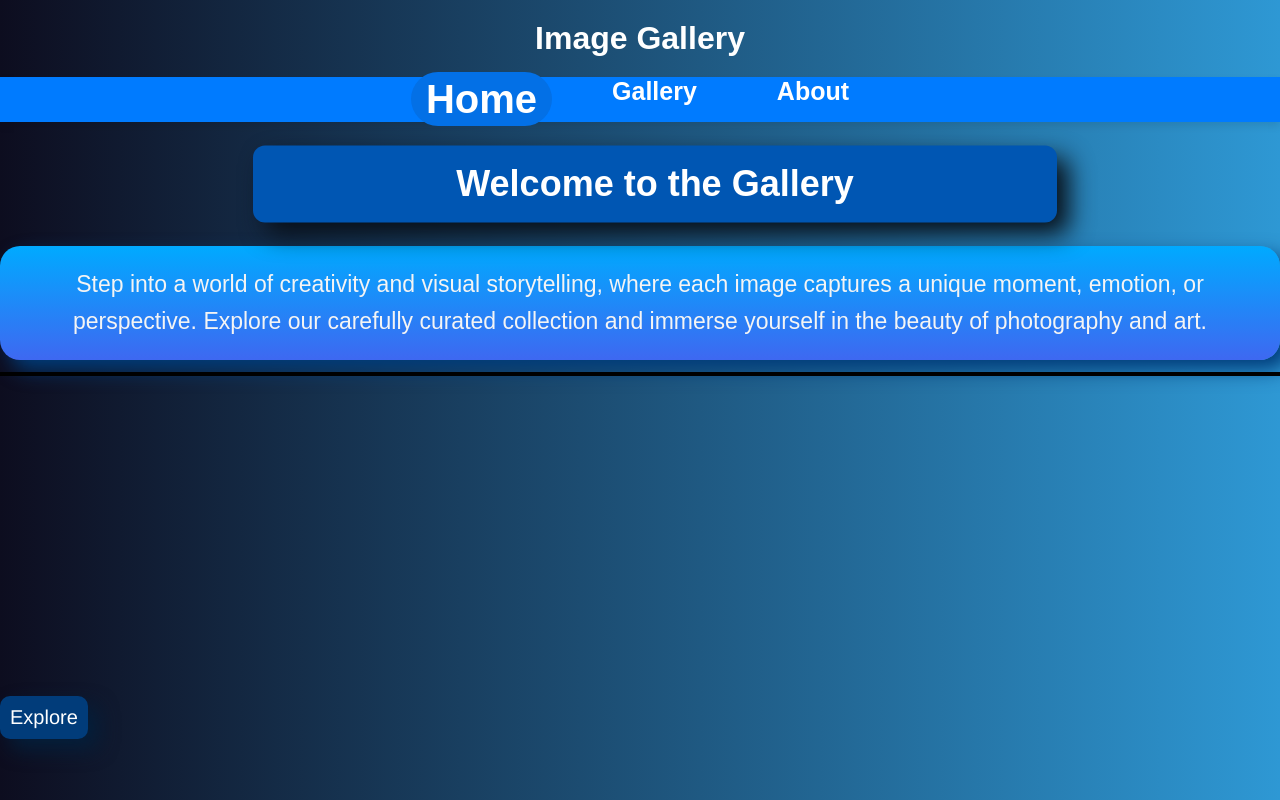
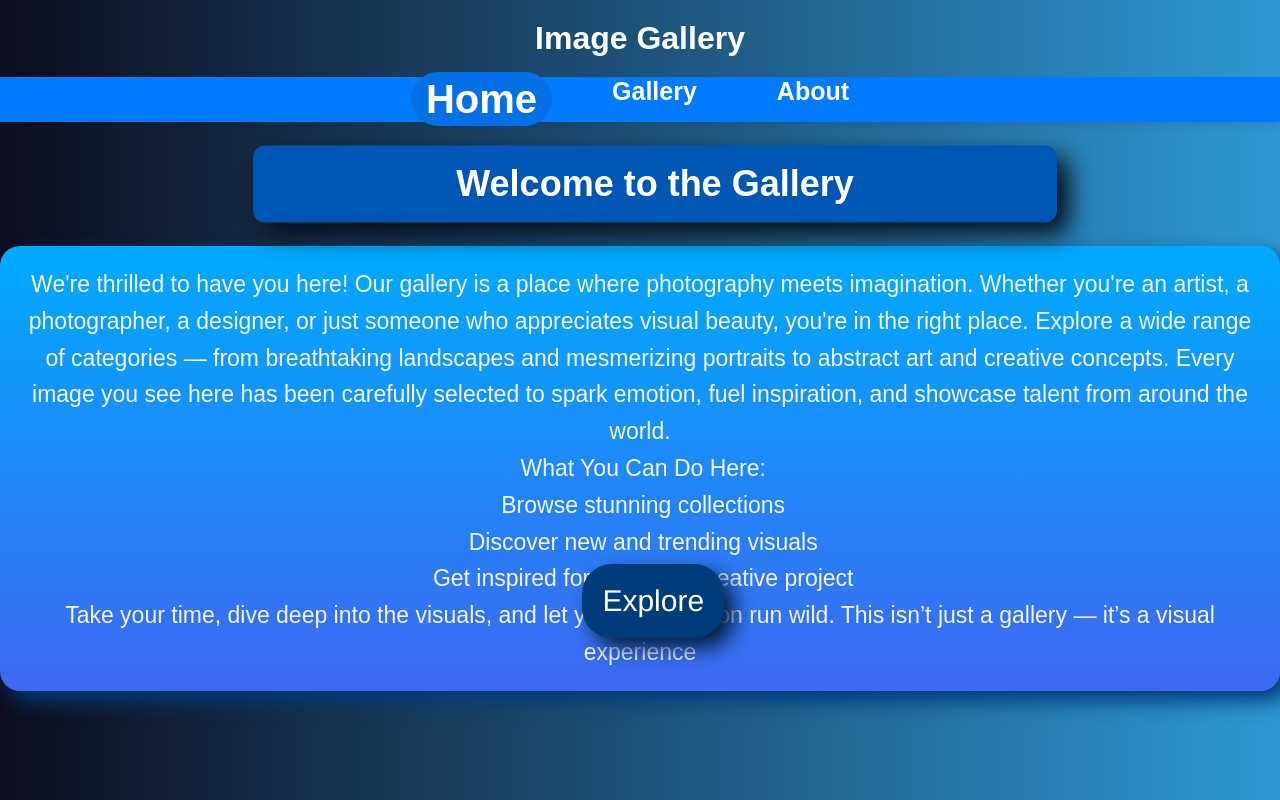
Before and after one commit to HamZa-Dev959/CodeAlpha_Image_Gallery, a plain HTML site: page index.html in a window 1280 px wide. Drawn offline with Linux system fonts and the light colour scheme.

Commit message:
updated footer in about.html

```diff
--- a/index.html
+++ b/index.html
@@ -22,9 +22,21 @@
         <p class="bd"> Welcome to the Gallery <br>
         </p>
         <p class="para">
-            Step into a world of creativity and visual storytelling, where each image captures a unique moment,
-            emotion, or perspective. Explore our carefully curated collection and immerse yourself in the beauty of
-            photography and art.
+            We're thrilled to have you here! Our gallery is a place where photography meets imagination. Whether you're an artist, a photographer, a designer, or just someone who appreciates visual beauty, you're in the right place.
+
+            Explore a wide range of categories — from breathtaking landscapes and mesmerizing portraits to abstract art and creative concepts. Every image you see here has been carefully selected to spark emotion, fuel inspiration, and showcase talent from around the world.
+            <br>
+            &nbsp;What You Can Do Here: <br>
+
+            &nbsp;Browse stunning collections <br>
+
+           &nbsp;Discover new and trending visuals <br>
+
+            &nbsp;Get inspired for your next creative project <br>
+
+            Take your time, dive deep into the visuals, and let your imagination run wild.
+
+            This isn’t just a gallery — it’s a visual experience
 
         </p>
     </div>
--- a/style.css
+++ b/style.css
@@ -94,6 +94,9 @@ nav ul li a:hover {
     font-size: 23px;
     background: linear-gradient(to right, #1095d8, #0769aa);
     background: linear-gradient(to bottom, #00aaff, #3e68f1);
+    justify-content: start;
+    align-items: start;
+    text-align: center;
 
 }
 
@@ -107,12 +110,13 @@ footer ul li a {
     text-decoration: none;
     display: flex;
     position: absolute;
-    margin-top: 25%;
+    margin-top: 15%;
+    margin-left: -4.5%;
     justify-content: center;
     background-color: #013c7a;
-    padding: 10px;
-    border-radius: 10px;
-    font-size: 20px;
+    padding: 20px;
+    border-radius: 30px;
+    font-size: 30px;
     font-family: 'Franklin Gothic Medium', 'Arial Narrow', Arial, sans-serif;
     box-shadow: 10px 10px 20px #041f3b;
 
@@ -241,21 +245,22 @@ ul image {
     background-color: #013c7a;
     color: #f4f4f4;
     font-family: sans-serif;
-    width: 500px;
     padding: 10px;
     border-radius: 10px;
     box-shadow: 10px 10px 20px #041f3b;
-    font-size: 20px;
+    font-size: 25px;
     word-spacing: 1px;
     align-items: center;
+    height: 500px;
+    width: 550px;
+}
+
+.about:hover {
+
+    display: flex;
+    transform: scale(1.1);
+    transition-duration: .5s;
+    transform-origin: top center;
+    box-shadow: 10px 10px 20px #041f3b;
 
 }
-
-footer {
-   display: flex;
-   flex-direction: column;
-  border:none;
-   width: 100%;
-   border-top:4px solid black;
-border-bottom: 0px;
-}
```
Also changed, not shown: about.html (+1 -4 lines).
